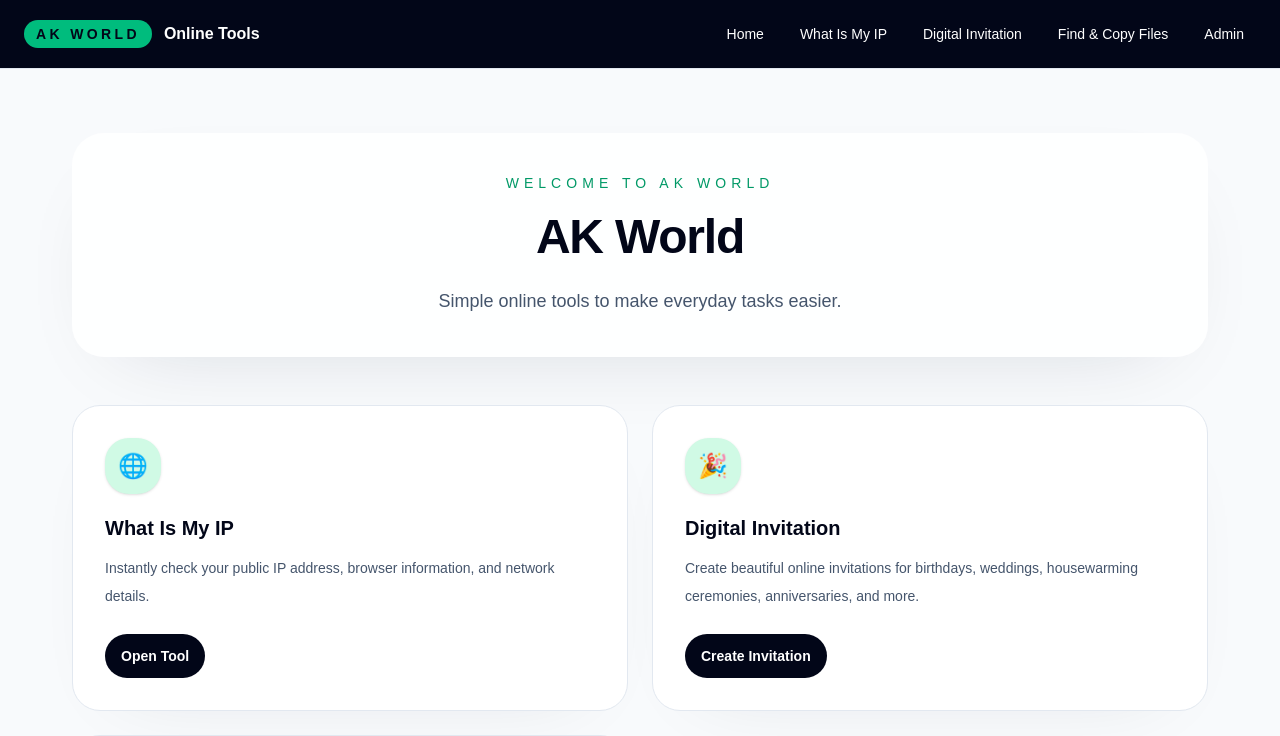
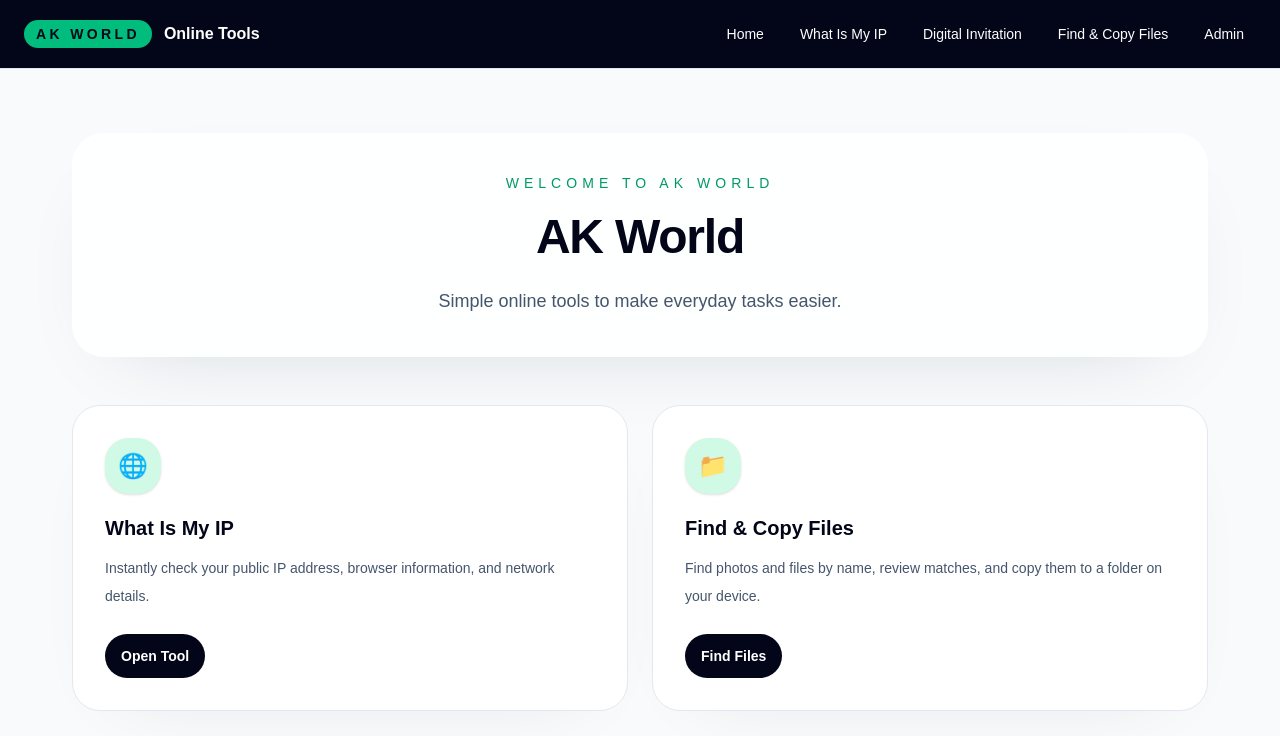
Before and after one commit to akashk98/what-is-my-ip, a Next.js app: page / in a window 1280 px wide. Shown: the top 736 px of the page. Built offline with nearby package versions, Linux system fonts and the light colour scheme.

Commit message:
Remove Digital Invitation from homepage
Removed Digital Invitation tool from the tools list and updated the description.

```diff
--- a/app/page.tsx
+++ b/app/page.tsx
@@ -4,7 +4,7 @@ import ToolCard from "@/components/ToolCard";
 
 export const metadata: Metadata = {
   title: "AK World | Free Online Tools",
-  description: "AK World offers free online tools including What Is My IP, Digital Invitation, and Find & Copy Files.",
+  description: "AK World offers free online tools including What Is My IP and Find & Copy Files.",
 };
 
 const tools = [
@@ -14,13 +14,6 @@ const tools = [
     title: "What Is My IP",
     description: "Instantly check your public IP address, browser information, and network details.",
     buttonLabel: "Open Tool",
-  },
-  {
-    href: "/invitations",
-    icon: "🎉",
-    title: "Digital Invitation",
-    description: "Create beautiful online invitations for birthdays, weddings, housewarming ceremonies, anniversaries, and more.",
-    buttonLabel: "Create Invitation",
   },
   {
     href: "/find-copy-files",
```
